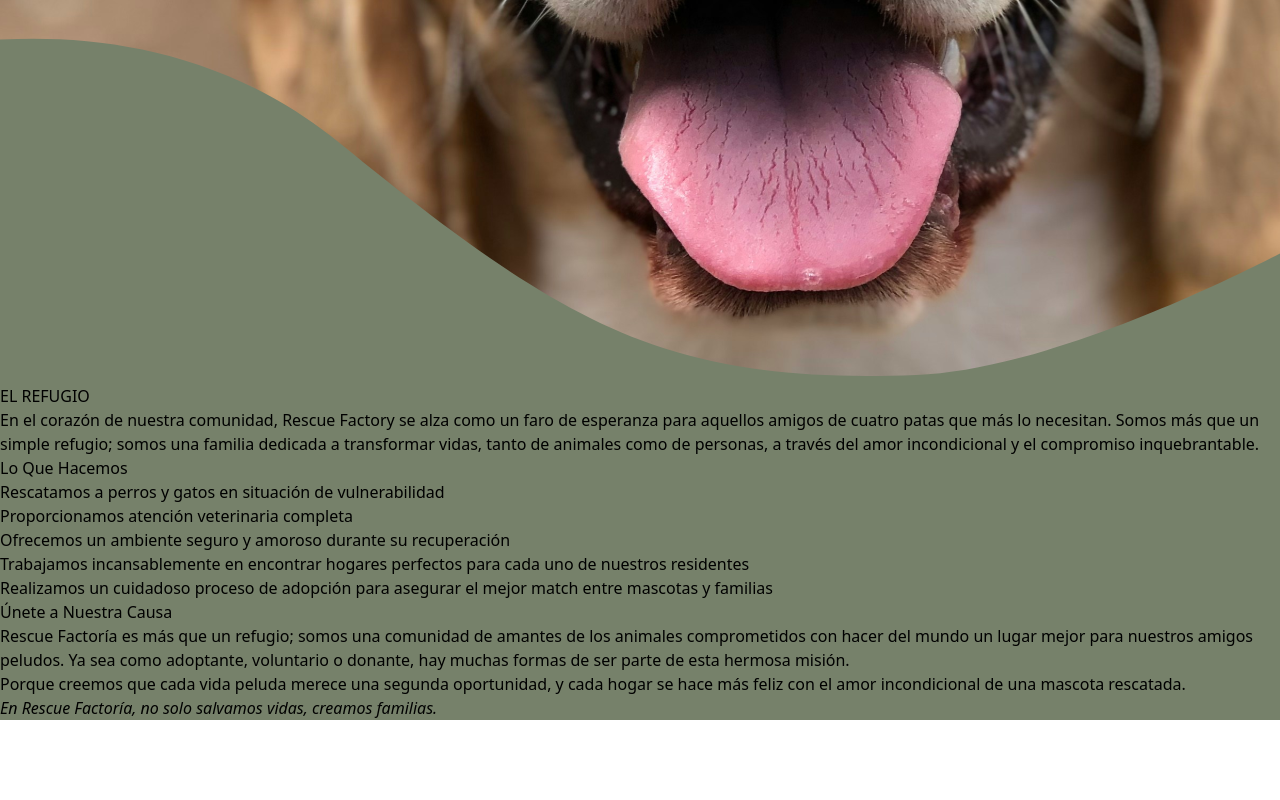
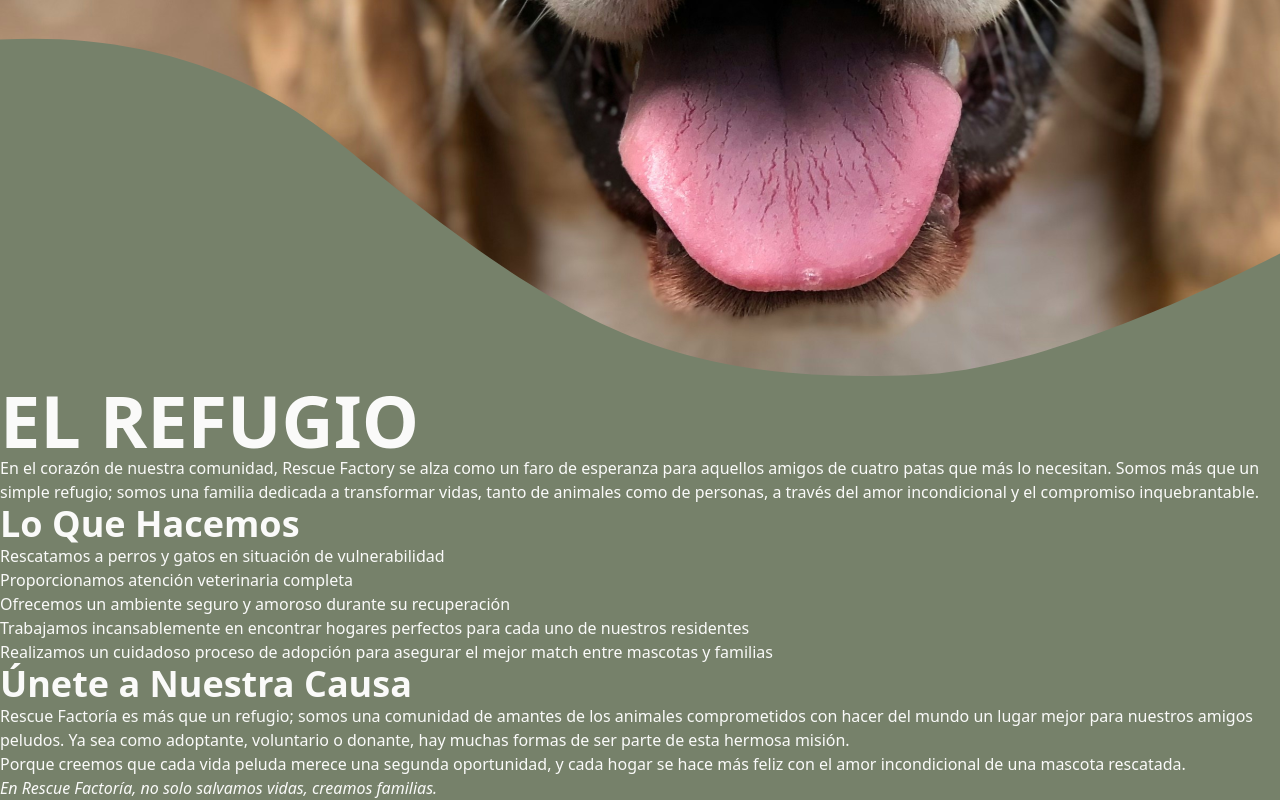
Before and after one commit to a-bac-0/rescue_factory, a React (Vite) app in the folder client/: page / in a window 1280 px wide. Shown: the part 667-1467 px from the top of the page. Before the commit the page ends 1387 px from the top, so only its background shows below. Built offline with nearby package versions, Linux system fonts and the light colour scheme.

Commit message:
First font styling

```diff
--- a/client/src/pages/Home.jsx
+++ b/client/src/pages/Home.jsx
@@ -1,41 +1,55 @@
-import React from 'react'
-import HeaderHomeImg from '../assets/images/Header_home.svg'
-
-
+import React from "react";
+import HeaderHomeImg from "../assets/images/Header_home.svg";
 
 const Home = () => {
-
   return (
-        <div className="min-h-screen w-full  object-cover m-0 bg-[#76816A]">
+    <main className="min-h-screen w-full m-0 bg-[#76816A]">
       <img
         src={HeaderHomeImg}
         alt="Header Home"
-                className="w-full h-auto"
+        className="w-full h-auto object-cover"
       />
-            <div>
-                <h1 className="font-i">EL REFUGIO</h1>
+      <section className="text-stone-50">
+        <h1 className="font-bold text-7xl">EL REFUGIO</h1>
         <p>
-                En el corazón de nuestra comunidad, Rescue Factory se alza como un faro de esperanza para aquellos amigos de cuatro patas que más lo necesitan. Somos más que un simple refugio; somos una familia dedicada a transformar vidas, tanto de animales como de personas, a través del amor incondicional y el compromiso inquebrantable.
+          En el corazón de nuestra comunidad, Rescue Factory se alza como un
+          faro de esperanza para aquellos amigos de cuatro patas que más lo
+          necesitan. Somos más que un simple refugio; somos una familia dedicada
+          a transformar vidas, tanto de animales como de personas, a través del
+          amor incondicional y el compromiso inquebrantable.
         </p>
-                <h2>Lo Que Hacemos</h2>
+        <h2 className="font-bold text-4xl">Lo Que Hacemos</h2>
         <ul>
           <li>Rescatamos a perros y gatos en situación de vulnerabilidad</li>
           <li>Proporcionamos atención veterinaria completa</li>
-                    <li>Ofrecemos un ambiente seguro y amoroso durante su recuperación</li>
-                    <li>Trabajamos incansablemente en encontrar hogares perfectos para cada uno de nuestros residentes</li>
-                    <li>Realizamos un cuidadoso proceso de adopción para asegurar el mejor match entre mascotas y familias</li>
+          <li>
+            Ofrecemos un ambiente seguro y amoroso durante su recuperación
+          </li>
+          <li>
+            Trabajamos incansablemente en encontrar hogares perfectos para cada
+            uno de nuestros residentes
+          </li>
+          <li>
+            Realizamos un cuidadoso proceso de adopción para asegurar el mejor
+            match entre mascotas y familias
+          </li>
         </ul>
-                <h2>Únete a Nuestra Causa</h2>
+        <h2 className="font-bold text-4xl">Únete a Nuestra Causa</h2>
         <p>
-                Rescue Factoría es más que un refugio; somos una comunidad de amantes de los animales comprometidos con hacer del mundo un lugar mejor para nuestros amigos peludos. Ya sea como adoptante, voluntario o donante, hay muchas formas de ser parte de esta hermosa misión.
+          Rescue Factoría es más que un refugio; somos una comunidad de amantes
+          de los animales comprometidos con hacer del mundo un lugar mejor para
+          nuestros amigos peludos. Ya sea como adoptante, voluntario o donante,
+          hay muchas formas de ser parte de esta hermosa misión.
         </p>
         <p>
-                Porque creemos que cada vida peluda merece una segunda oportunidad, y cada hogar se hace más feliz con el amor incondicional de una mascota rescatada.
+          Porque creemos que cada vida peluda merece una segunda oportunidad, y
+          cada hogar se hace más feliz con el amor incondicional de una mascota
+          rescatada.
         </p>
         <i>En Rescue Factoría, no solo salvamos vidas, creamos familias.</i>
-            </div>
-        </div>
-    )
-}
+      </section>
+    </main>
+  );
+};
 
-export default Home
+export default Home;
```
Lines whose indentation alone changed are shown as unchanged.
